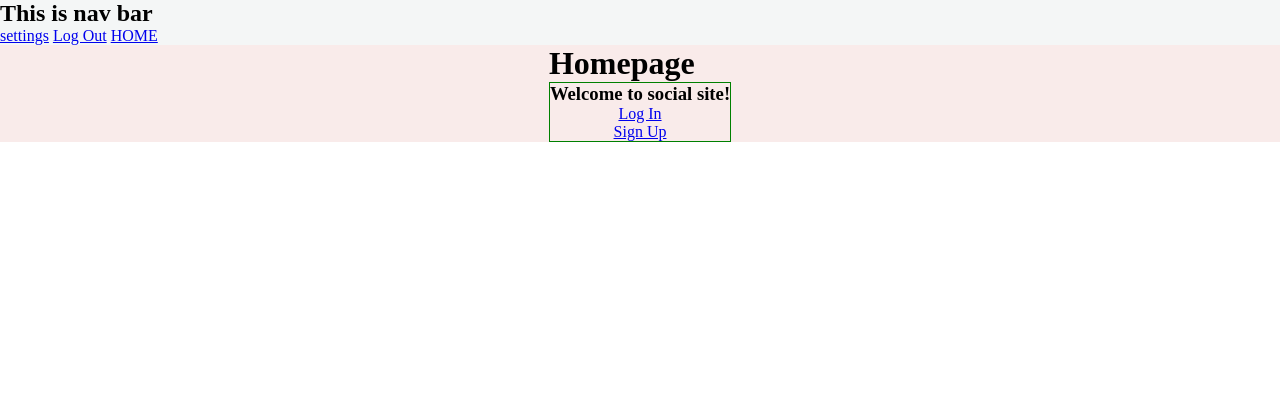
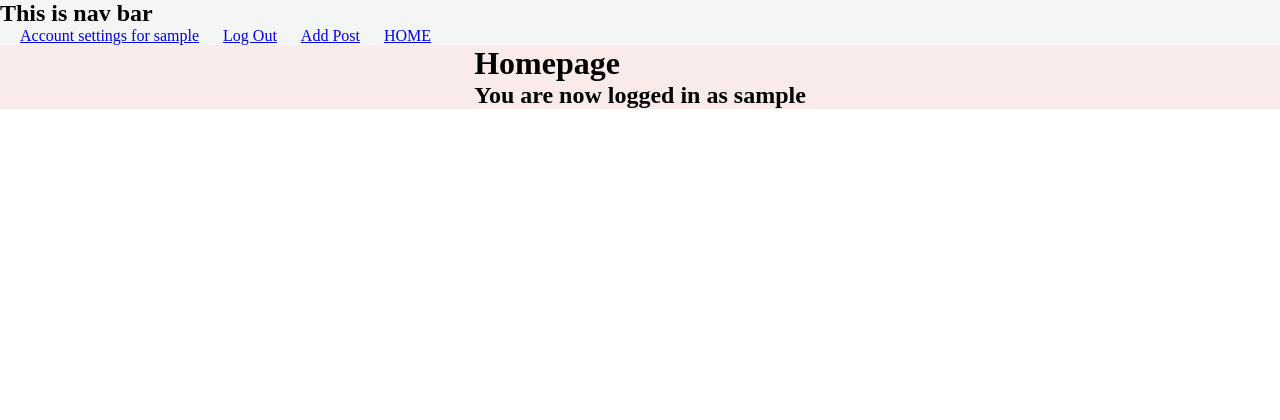
Before and after one commit to SanctussBa/social-site, a Flask app: page / in a window 1280 px wide. Shown: the top 420 px of the page. Run offline with Flask 2, Linux system fonts and the light colour scheme; the visitor is signed in with stand-in values (Sample User, id 1); data comes from the database, SQL or seed files in the repository; data that the repository does not hold is empty; some libraries are stand-ins or nearby versions.

Commit message:
Customized text editor for posts

```diff
--- a/app.py
+++ b/app.py
@@ -11,6 +11,9 @@ from flask_bcrypt import Bcrypt
 from flask_login import current_user, login_required, LoginManager, login_user, UserMixin, logout_user
 # pip install flask-login
 
+from flask_ckeditor import CKEditor
+# pip install Flask-CKEditor
+
 
 import base64
 import os
@@ -23,15 +26,16 @@ app = Flask(__name__)
 app.config.from_pyfile('config.py')
 
 db = SQLAlchemy(app)
+bcrypt = Bcrypt(app)
+ckeditor = CKEditor(app)
 
-bcrypt = Bcrypt(app)
-
-
-login_manager = LoginManager()
+login_manager = LoginManager(app)
 login_manager.init_app(app)
 
 # login_manager.login_view = 'users.login'
 # login_manager.login_message_category = 'info'
+
+
 # _______________________________________________________________________
 
 profile_pic = open('static/pics/default.png', 'rb').read()
@@ -52,14 +56,14 @@ class Post(db.Model):
     __tablename__='post'
     id = db.Column(db.Integer, primary_key = True)
 
-    date = db.Column(db.DateTime)
+    date = db.Column(db.DateTime, default=datetime.now)
     # datetime_object = datetime.utcnow()
     # date = datetime_object.strftime("%d-%m-%Y  %H:%M")
 
-    votes = db.Column(db.Integer)
+    votes = db.Column(db.Integer, nullable=True)
     title = db.Column(db.String(50))
     text = db.Column(db.String(400))
-    post_picture = db.Column(db.LargeBinary)
+    post_picture = db.Column(db.LargeBinary, nullable=True)
     profile_id = db.Column(db.Integer, db.ForeignKey('profile.id'))
     author =  db.relationship('Profile', back_populates='posts')
     post_comments = db.relationship('Comment', back_populates='post')
@@ -91,7 +95,8 @@ def load_user(profile_id):
 
 @app.route('/')
 def home():
-    return render_template('home.html')
+    posts = Post.query.order_by(Post.date.desc())
+    return render_template('home.html', posts=posts)
 
 @app.route('/sign_in', methods=['GET', 'POST'])
 def sign_in():
@@ -160,5 +165,48 @@ def settings(username):
 def logout():
     logout_user()
     return redirect(url_for('home'))
+
+@app.route("/add_post", methods=['GET', 'POST'] )
+@login_required
+def add_post():
+    if request.method == 'POST':
+        # try:
+        #     title = request.form.get('title')
+        #     text = request.form.get('ckeditor')
+        #     votes = request.form.get('vote')
+        #
+        #     date = datetime.now("%d/%m/%Y- %H:%M")
+        #     # date = datetime_obj.strftime("%d/%m/%Y- %H:%M")
+        #
+        #     profile_id = profile.id
+        #     new_post = Post(date=date, votes=votes, title=title, text=text, profile_id = profile_id)
+        #     db.session.add(new_post)
+        #     db.session.commit()
+        #
+        #     return redirect(url_for('home'))
+        #
+        # except:
+        #     print("error occured")
+
+        title = request.form.get('title')
+        text = request.form.get('ckeditor')
+
+
+        date = datetime.now()
+        # date = datetime_obj.strftime("%d/%m/%Y- %H:%M")
+
+        profile_id = current_user.id
+        new_post = Post(date=date, title=title, text=text, profile_id = profile_id)
+        db.session.add(new_post)
+        db.session.commit()
+
+        return redirect(url_for('home'))
+        #
+        # return render_template('add_post.html')
+
+    return render_template('add_post.html')
+
+
+
 if __name__ == '__main__':
     app.run()
--- a/config.py
+++ b/config.py
@@ -9,3 +9,6 @@ FLASK_ENV = 'development'
 SECRET_KEY = os.urandom(32)
 SQLALCHEMY_DATABASE_URI = 'sqlite:///database'
 SQLALCHEMY_TRACK_MODIFICATIONS = False
+
+CKEDITOR_SERVE_LOCAL = True
+CKEDITOR_HEIGHT = 200
--- a/static/css/main-style.css
+++ b/static/css/main-style.css
@@ -37,3 +37,7 @@ main {
   align-items: center;
   justify-content: center;
 }
+
+.margin-left-20px {
+  margin-left: 20px;
+}
--- a/templates/home.html
+++ b/templates/home.html
@@ -5,15 +5,35 @@
 <div>
 
   <h1>Homepage</h1>
-  <div class="container-border">
+  {% if current_user.is_authenticated %}
+  <div>
 
-    <h3>Welcome to social site!</h3>
-
-    <a href="{{url_for('log_in')}}">Log In</a>
-    <a href="{{url_for('sign_in')}}">Sign Up</a>
+    <h2> You are now logged in as {{ current_user.username }}</h2>
 
   </div>
 
+  {% else %}
+    <div class="container-border">
+
+      <h3>Welcome to social site!</h3>
+
+      <a href="{{url_for('log_in')}}">Log In</a>
+      <a href="{{url_for('sign_in')}}">Sign Up</a>
+
+    </div>
+  {% endif %}
+
+</div>
+<div class="posts">
+  {% for p in posts %}
+    <div>
+      <h3>{{ p.profile_id.username }}</h3>
+      <h2>{{ p.title }}</h2>
+      <small>{{ p.date }}</small><br>
+      {{ p.text | safe }}
+
+    </div>
+  {% endfor %}
 
 </div>
 
--- a/templates/layout.html
+++ b/templates/layout.html
@@ -4,15 +4,18 @@
     <meta charset="utf-8">
     <link rel="stylesheet" href="/static/css/main-style.css">
     <title>Social site</title>
+
+
   </head>
   <body>
     <header>
       <h2>This is nav bar</h2>
       {% if current_user.is_authenticated %}
-        <a href="{{url_for('settings', username=current_user.username)}}">settings</a>
-        <a href="{{url_for('logout')}}">Log Out</a>
+        <a class="margin-left-20px" href="{{url_for('settings', username=current_user.username)}}">Account settings for {{ current_user.username }}</a>
+        <a  class="margin-left-20px" href="{{url_for('logout')}}">Log Out</a>
+        <a  class="margin-left-20px"  href="{{url_for('add_post')}}">Add Post</a>
       {% endif %}
-      <a href="{{url_for('home')}}">HOME</a>
+      <a class="margin-left-20px" href="{{url_for('home')}}">HOME</a>
     </header>
 
     <main>
@@ -23,5 +26,6 @@
     <footer>
       <h3>This is footer</h3>
     </footer>
+
   </body>
 </html>
```
Also changed, not shown: templates/add_post.html (added, +30 -0 lines), 1 other file.
